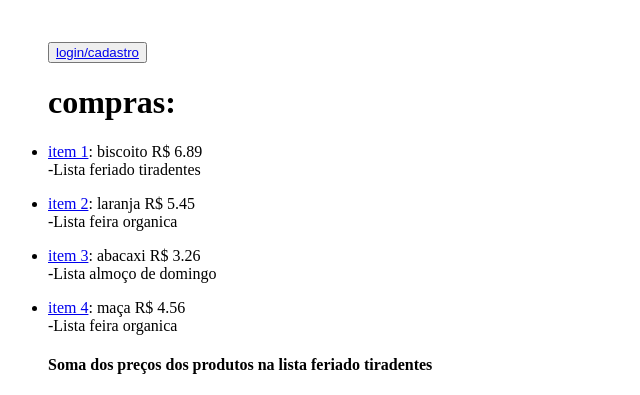
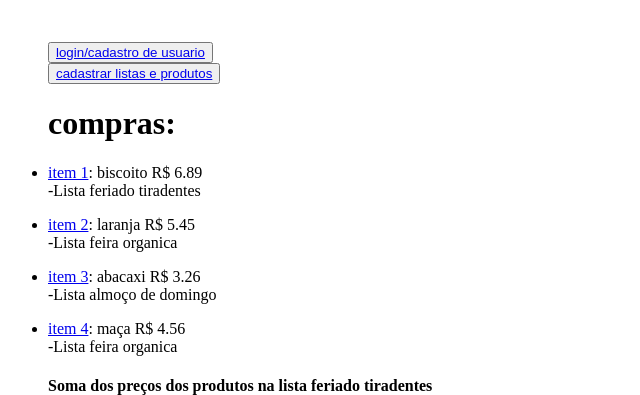
Before and after one commit to Tais8675/SLC_AV2, a Django app: page / in a window 1280 px wide. Shown: the top 395 px of the page, without its empty margins (0-640 px from the left). Run offline with Django 3.2, Linux system fonts and the light colour scheme; data comes from the database, SQL or seed files in the repository; both versions use the stored data as it was after the commit.

Commit message:
commit 12

```diff
--- a/project/app/templates/app/index.html
+++ b/project/app/templates/app/index.html
@@ -4,9 +4,15 @@
     <br>
     <ul>
         <button>
-            <a href="{% url 'inicio' %}">login/cadastro</a>
+            <a href="{% url 'inicio' %}">login/cadastro de usuario</a>
         </button>
         <br>
+        <button>
+            <a href="admin">cadastrar listas e produtos</a>
+        </button>
+
+        <br>
+
     <h1>compras:</h1>
         {% for app in app %}
             <!-- <li>app {{ app.id }}: R$ {{ app.preco}}</li> -->
--- a/project/loja/templates/loja/inicio.html
+++ b/project/loja/templates/loja/inicio.html
@@ -9,9 +9,11 @@
 <body>
 
 
-    <h1>
+    <h3>
         Bem vindo a lista de compras!
-    </h1>
+        <br>
+        cadastra-se para adidiconar produtos e listas!
+    </h3>
     <button>
         <a href="logar">login</a>
 
```
Also changed, not shown: project/db.sqlite3.
